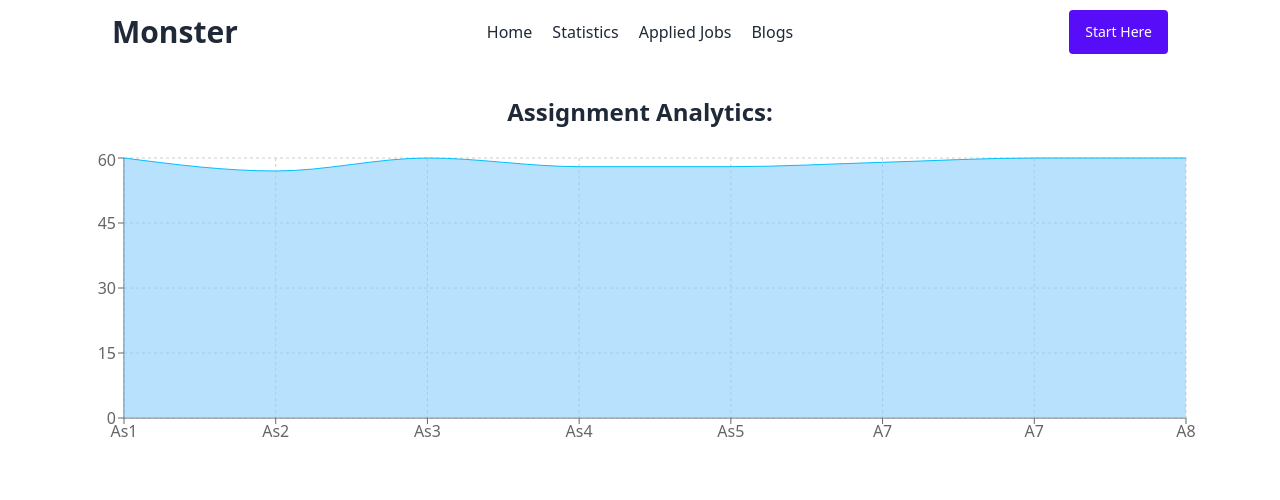
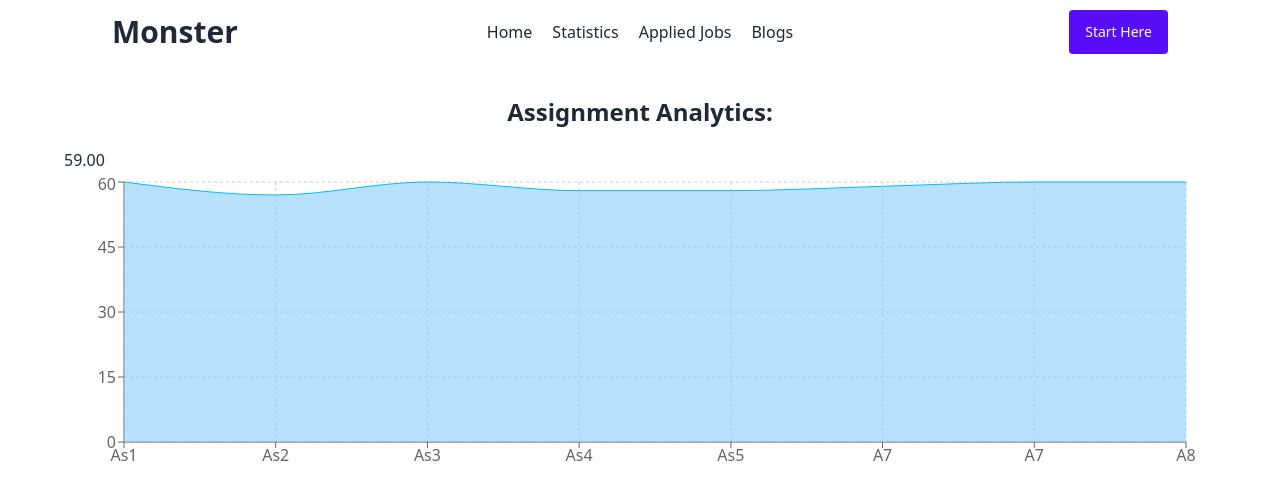
Before and after one commit to ashikur-rahman-asif/Monster-9, a React (Vite) app: page /statistics in a window 1280 px wide. Shown: the top 500 px of the page. Built offline with nearby package versions, Linux system fonts and the light colour scheme.

Commit message:
assignment average add

```diff
--- a/src/components/Statistics/Statistics.jsx
+++ b/src/components/Statistics/Statistics.jsx
@@ -1,4 +1,4 @@
-import React from 'react';
+import React, { useEffect, useState } from 'react';
 import { AreaChart, Area, XAxis, YAxis, CartesianGrid, Tooltip, ResponsiveContainer } from 'recharts';
 const Statistics = () => {
     const data = [
@@ -35,10 +35,23 @@ const Statistics = () => {
             marks: 60,
         },
     ];
-
+    // const calculateAverage = () => {
+    //     let total = 0
+    //     const arrayLength = data.length
+    //     // for (let i = 1; i => arrayLength; i++) {
+    //     //     const mark = data[i].marks
+    //     //     total=total+mark
+    //     // }
+    // }
+    // setAverage(0)
+    const [average,setAverage]=useState(0)
+    // useEffect(() => {
+    //     calculateAverage()
+    // },[])
   return (
     <div className='p-3 lg:px-16'>
-            <h3 className='text-center font-semibold text-2xl py-5'>Assignment Analytics:</h3>
+          <h3 className='text-center font-semibold text-2xl py-5'>Assignment Analytics:</h3>
+          <h3>{(data.reduce((partialSum, a) => partialSum + a.marks, 0)/data.length).toFixed(2)}</h3>
             <ResponsiveContainer width='100%' height={300}>
                 <AreaChart
                     width={600}
--- a/src/main.jsx
+++ b/src/main.jsx
@@ -29,7 +29,6 @@ const router = createBrowserRouter([
       {
         path: 'statistics',
         element: <Statistics></Statistics>,
-        loader: () => fetch('/assignment.json')
       },
       {
         path: 'applied',
```
